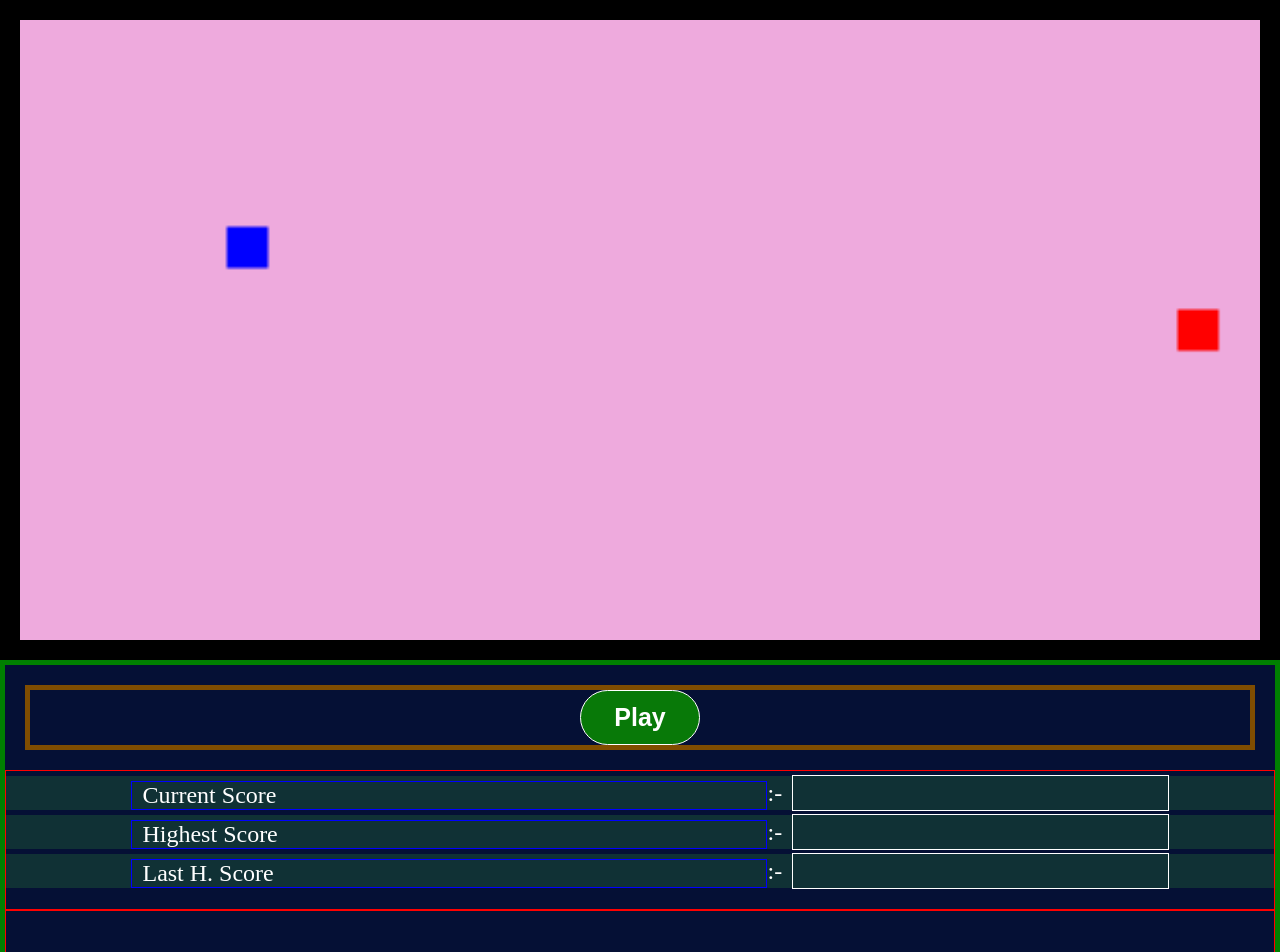
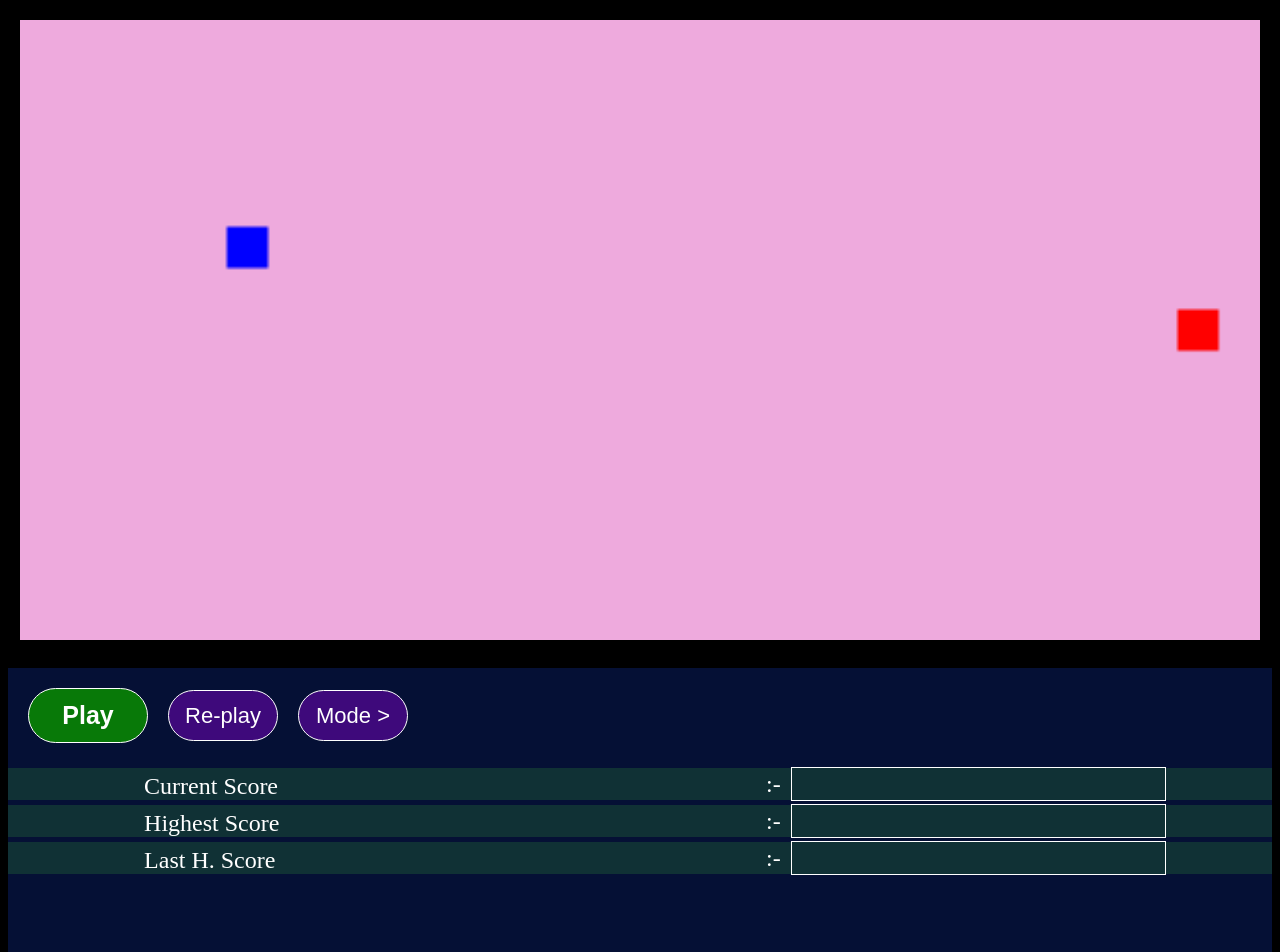
Before and after one commit to timetocode2/terotary2, a plain HTML site: page index.html in a window 1280 px wide. Shown: the top 952 px of the page. Drawn offline with Linux system fonts and the light colour scheme.

Commit message:
upload raat ke 2 bayje 4jul

```diff
--- a/index.html
+++ b/index.html
@@ -22,6 +22,7 @@
       overscroll-behavior: contain;
       touch-action: none;
       /* Optional: stops touch scrolling */
+      user-select:  none;
     }
 
     canvas {
@@ -38,15 +39,14 @@
       height: 100vh;
       display: flex;
       flex-direction: column;
-      border: green 5px solid;
+      border: rgb(0, 0, 0) 8px solid;
       justify-content: flex-start;
       box-sizing: border-box;
     }
 
-    .div1 {
-      justify-content: center;
+    .section1 {
       align-items: center;
-      border: rgb(128, 77, 0) 5px solid;
+      /* border: rgb(128, 77, 0) 5px solid; */
       box-sizing: border-box;
       margin: 20px;
       display: flex;
@@ -54,7 +54,7 @@
       gap: 20px;
     }
 
-    .diver1 {
+    .sec1 {
       background-color: rgb(8, 121, 8);
       border: 1px white solid;
       width: 120px;
@@ -64,17 +64,28 @@
       font-size: 25px;
       font-weight: 700;
     }
+    .mode {
+      background-color: rgba(134, 0, 211, 0.445);
+      border: 1px white solid;
+      width: 110px;
+      height: 51px;
+      border-radius: 55px;
+      color: white;
+      font-size: 22px;
+      font-weight: 300;
+    }
 
-    .diver1:active {
+    .sec1:active {
       transform: scale(0.90);
-      background-color: rgba(53, 163, 53, 0.938);
+      background-color: rgba(77, 194, 77, 0.938);
+      box-shadow: white 2px 2px 5px;
 
     }
 
     .div2 {
       color: white;
       font-size: 24px;
-      font-weight: 300;
+      font-weight: 25px;
       margin-top: 5px;
       background-color: rgba(53, 163, 53, 0.226);
       padding-left: 20px;
@@ -86,17 +97,16 @@
     .score {
       color: rgb(255, 255, 0);
       border: 0.01px white solid;
-      font-size: 200px;
+      font-size: 25px;
       font-weight: 700;
-      display: inline-block;
+      display: flex;
+      /* justify-content: center; */
+      align-items: center;
       margin-left: 10px;
       width: 30%;
       height: 100%;
     }
 
-    #restart {
-      display: none;
-    }
 
     span {
       color: white;
@@ -104,7 +114,7 @@
       font-weight: 300;
       margin-top: 5px;
       padding-left: 10px;
-      border: blue 1px solid;
+      /* border: blue 1px solid; */
       width: 50%;
     }
 
@@ -114,7 +124,7 @@
       box-sizing: border-box;
       display: flex;
       flex-direction: column;
-      border: red 1px solid;
+      /* border: red 1px solid; */
       justify-content: flex-start;
       box-sizing: border-box;
     }
@@ -124,16 +134,17 @@
 <body>
   <canvas id="gameCanvas"></canvas>
   <section class="main">
-    <div class="div1">
-      <button id="play" class="diver1" onclick="playbtn()">Play</button>
-      <button id="restart" class="diver1" onclick="restart()">Re-play</button>
-    </div>
+    <section class="section1">
+      <button id="play" class="sec1" onclick="playbtn()">Play</button>
+      <button id="restart" class="mode" onclick="restart()">Re-play</button>
+      <button id="mode" class="mode" onclick="mode()">Mode ></button>
+    </section>
     <section class="section">
       <div class="div2" id="div2"><span>Current Score </span> :- <div class="score" id="score"></div>
       </div>
-      <div class="div2" id="div2"><span>Highest Score </span> :- <div class="score" id="score"></div>
+      <div class="div2" id="div3"><span>Highest Score </span> :- <div class="score" id="score2"></div>
       </div>
-      <div class="div2" id="div2"><span>Last H. Score </span> :- <div class="score" id="score"></div>
+      <div class="div2" id="div4"><span>Last H. Score </span> :- <div class="score" id="score3"></div>
       </div>
     </section>
     <section class="section"></section>
--- a/script.js
+++ b/script.js
@@ -5,10 +5,12 @@
 let trainBox = 3; // Maximum length of the trail
 const playbt = document.getElementById("play");
 const restartbt = document.getElementById("restart");
-    let a=0;
+let a = 0;
 let isPlaying = false;
 
 const score = document.getElementById("score");
+const score2 = document.getElementById("score2");
+const score3 = document.getElementById("score3");
 
 // Movement speed
 let speed = 10;
@@ -18,27 +20,25 @@ function restart() {
   trail = []; // Clear trail
   dx = speed; // Reset direction to right
   dy = 0;
-          trainBox =3; // Reset trail length limit
-          restartbt.style.display = "none";
+  trainBox = 3; // Reset trail length limit
   playbt.style.display = "block";
 };
-
 function playbtn() {
-if(playbt.innerText == "Play"){
+  if (playbt.innerText == "Play") {
     playbt.innerText = "Pause";
     isPlaying = true;
-  if(a==0){
+    if (a == 0) {
       dx = speed;
-  }else if( a==1){
+    } else if (a == 1) {
       dy = -speed;
-  }else if( a==2){
+    } else if (a == 2) {
       dx = speed;
-  }else if( a==3){
+    } else if (a == 3) {
       dy = speed;
-  }else if( a==4){
+    } else if (a == 4) {
       dx = -speed;
     }
-}else{
+  } else {
     playbt.innerText = "Play";
     isPlaying = false;
     dx = 0;
@@ -46,11 +46,14 @@ if(playbt.innerText == "Play"){
   }
 
 };
+function mode() {
+  alert("currently other mode are not available. but i can tell you some thing about the current mode -- This is a simple game where you control a block that moves around the canvas. The goal is to collect red dots while avoiding collisions with the trail of your own block. Use the arrow keys or swipe gestures to change direction. The game ends if you hit the edges of the canvas or collide with your own trail.");
+};
 
 setInterval(function () {
   if (isPlaying) {
     update();
-  }          draw();
+  } draw();
 }, 200);
 
 
@@ -96,8 +99,11 @@ if(playbt.innerText == "Play"){
 
 // Function to update player position
 function update() {
+  let scoreValue = trainBox - 3;
   score.innerText = trainBox - 3; // Initial score
-
+  if (scoreValue > score2.innerText) {
+  score2.innerText = scoreValue; // Update score2 if scoreValue is greater
+  };
   // Move player
   playerX += dx;
   playerY += dy;
@@ -114,26 +120,29 @@ if(playbt.innerText == "Play"){
     // playerX = 50;
     // playerY = 50;
     // trail = [];
-        // dx = speed;
-        // dy = 0;
+    dx = 0;
+    dy = 0;
+isPlaying = false;
+
     // trainBox =3;
-                  restartbt.style.display = "block";
+    restartbt.style.width = "60%";
     playbt.style.display = "none";
     return; // Stop the game
   };
-      for (var i = 0; i < trail.length -1; i++) {
+  for (var i = 0; i < trail.length - 1; i++) {
     var t = trail[i];
     if (
       playerX === t.x && playerY === t.y
     ) {
       // alert("Game Over! You have attacked yourself.");
-          restartbt.style.display = "block";
+    restartbt.style.width = "60%";
       playbt.style.display = "none";
       // playerX = 50;
       // playerY = 50;
       // trail = [];
-          // dx = speed;
-          // dy = 0;
+      dx = 0;
+      dy = 0;
+isPlaying = false;
       // trainBox =3;
       return;
     }
@@ -157,6 +166,7 @@ return; // Stop the game
 
 // Change direction on key press
 document.addEventListener("keydown", function (event) {
+  if (!isPlaying) return; // Ignore key presses if not playing
   if (event.key === "ArrowUp" && dy === 0) {
     dx = 0;
     dy = -speed;
```
Lines whose indentation alone changed are shown as unchanged.
